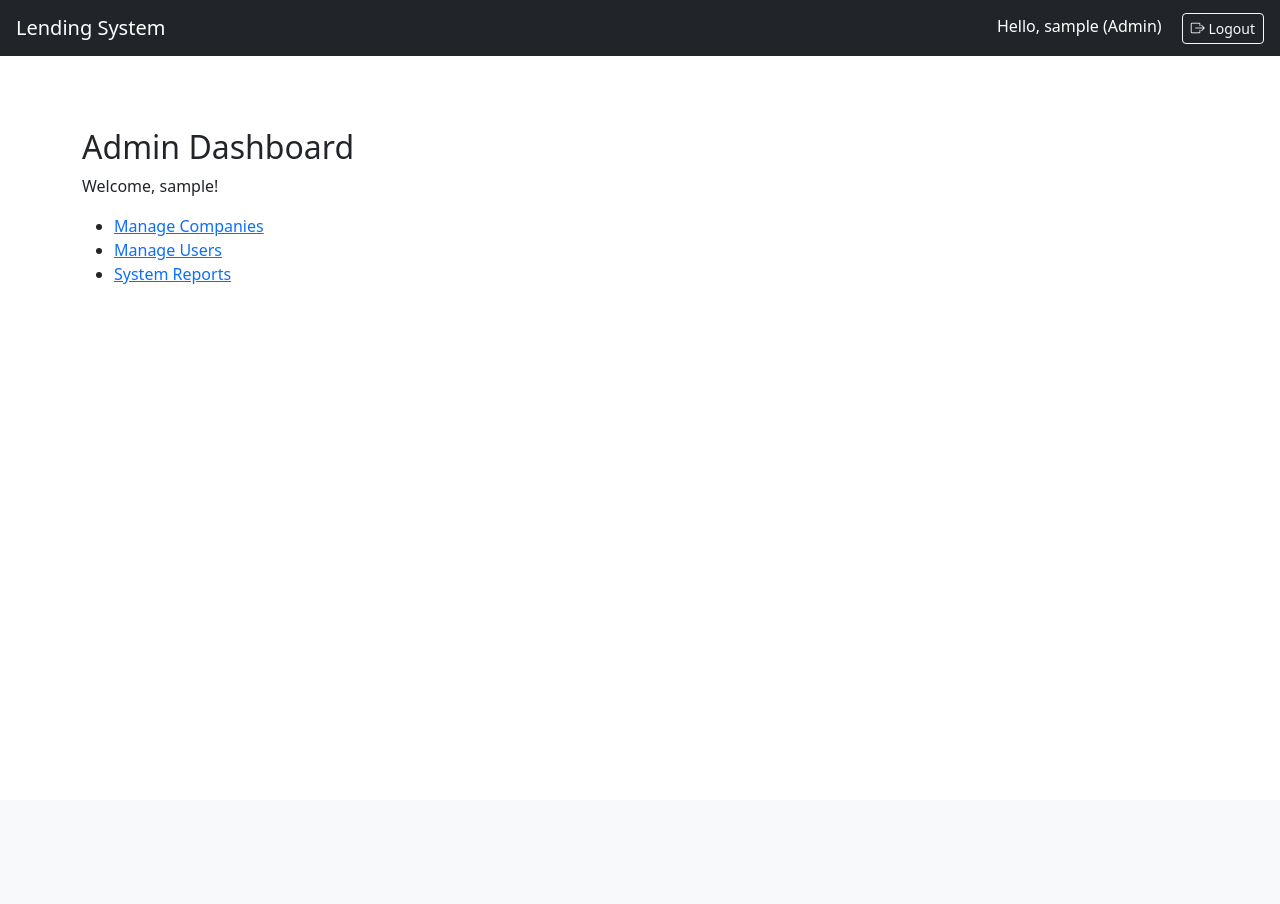
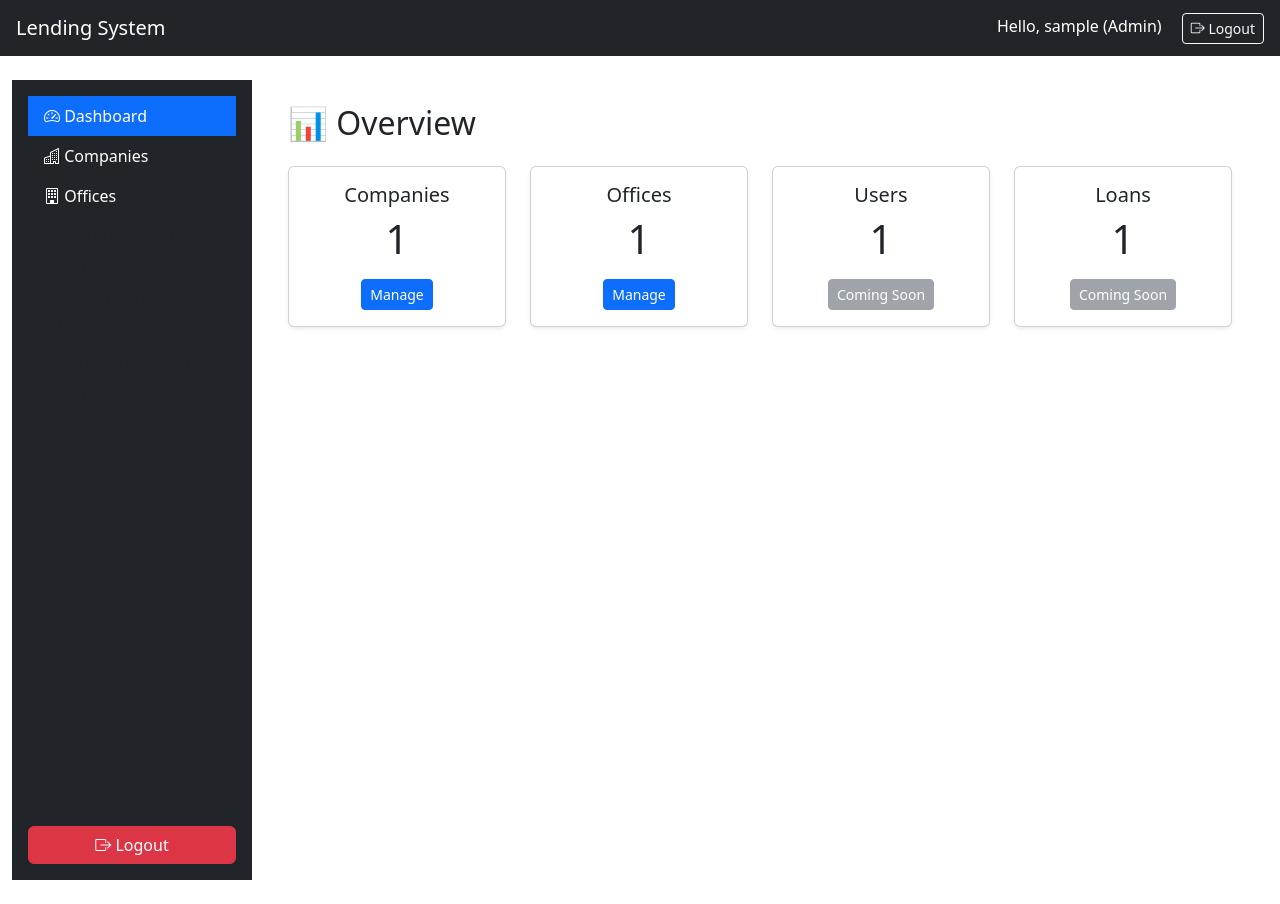
Before and after one commit to meshack34/lending, a Django app: page /dashboard/admin/ in a window 1280 px wide. Before the commit the page ends 284 px from the top, so only its background shows below. Run offline with Django 5.2, Linux system fonts and the light colour scheme; a user stored in the database is signed in; tables that the repository leaves empty hold one stand-in row (values such as "Sample post").

Commit message:
admin dashboard

```diff
--- a/lending/urls.py
+++ b/lending/urls.py
@@ -1,5 +1,6 @@
+# lending/urls.py
 from django.urls import path
-from .views import auth, dashboards, member
+from .views import auth, dashboards, member, admin
 
 urlpatterns = [
     # Public
@@ -11,10 +12,18 @@ urlpatterns = [
     path("register/", auth.member_register, name="member_register"),
 
     # Dashboards
-    path("dashboard/admin/", dashboards.admin_dashboard, name="admin_dashboard"),
+    path("dashboard/admin/", admin.admin_dashboard, name="admin_dashboard"),
     path("dashboard/manager/", dashboards.manager_dashboard, name="manager_dashboard"),
     path("dashboard/officer/", dashboards.officer_dashboard, name="officer_dashboard"),
     path("dashboard/member/", member.member_dashboard, name="member_dashboard"),
+
+    # Admin Features - Companies
+    path("admin/companies/", admin.company_list, name="company_list"),
+    path("admin/companies/create/", admin.company_create, name="company_create"),
+
+    # Admin Features - Offices
+    path("admin/offices/", admin.office_list, name="office_list"),
+    path("admin/offices/create/", admin.office_create, name="office_create"),
 
     # Member features
     path("member/profile/", member.member_profile, name="member_profile"),
--- a/lending/views/admin.py
+++ b/lending/views/admin.py
@@ -1,9 +1,22 @@
+# lending/views/admin.py
 from django.shortcuts import render, redirect, get_object_or_404
 from django.contrib import messages
 from django.contrib.auth.decorators import login_required
-from ..models import Company, Office, User
 from ..forms import CompanyForm, OfficeForm
 from .mixins import admin_required
+from ..models import Company, Office, User, Loan
+
+
+@login_required
+@admin_required
+def admin_dashboard(request):
+    stats = {
+        "companies": Company.objects.count(),
+        "offices": Office.objects.count(),
+        "users": User.objects.count(),
+        "loans": Loan.objects.count(),
+    }
+    return render(request, "admin/dashboard.html", {"stats": stats})
 
 @login_required
 @admin_required
--- a/lending/views/dashboards.py
+++ b/lending/views/dashboards.py
@@ -4,10 +4,6 @@ from django.contrib.auth.decorators import login_required
 from django.shortcuts import render
 from .mixins import admin_required, manager_required, officer_required, member_required
 
-@login_required
-@admin_required
-def admin_dashboard(request):
-    return render(request, "dashboard/admin.html")
 
 @login_required
 @manager_required
--- /dev/null
+++ b/templates/admin/dashboard.html
@@ -0,0 +1,50 @@
+{% extends "base_admin.html" %}
+{% load static %}
+
+{% block admin_content %}
+<div class="container-fluid">
+  <h2 class="mb-4">📊 Overview</h2>
+
+  <div class="row">
+    <div class="col-md-3">
+      <div class="card text-center shadow-sm">
+        <div class="card-body">
+          <h5 class="card-title">Companies</h5>
+          <p class="display-6">{{ stats.companies }}</p>
+          <a href="{% url 'company_list' %}" class="btn btn-sm btn-primary">Manage</a>
+        </div>
+      </div>
+    </div>
+
+    <div class="col-md-3">
+      <div class="card text-center shadow-sm">
+        <div class="card-body">
+          <h5 class="card-title">Offices</h5>
+          <p class="display-6">{{ stats.offices }}</p>
+          <a href="{% url 'office_list' %}" class="btn btn-sm btn-primary">Manage</a>
+        </div>
+      </div>
+    </div>
+
+    <div class="col-md-3">
+      <div class="card text-center shadow-sm">
+        <div class="card-body">
+          <h5 class="card-title">Users</h5>
+          <p class="display-6">{{ stats.users }}</p>
+          <a href="#" class="btn btn-sm btn-secondary disabled">Coming Soon</a>
+        </div>
+      </div>
+    </div>
+
+    <div class="col-md-3">
+      <div class="card text-center shadow-sm">
+        <div class="card-body">
+          <h5 class="card-title">Loans</h5>
+          <p class="display-6">{{ stats.loans }}</p>
+          <a href="#" class="btn btn-sm btn-secondary disabled">Coming Soon</a>
+        </div>
+      </div>
+    </div>
+  </div>
+</div>
+{% endblock %}
--- a/templates/base_admin.html
+++ b/templates/base_admin.html
@@ -1,4 +1,13 @@
 {% extends "base.html" %}
-{% block sidenav %}
+{% load static %}
+
+{% block content %}
+<div class="d-flex">
   {% include "partials/_sidenav_admin.html" %}
+
+  <!-- Main content -->
+  <main class="flex-grow-1 p-4 overflow-auto" style="min-height:100vh;">
+    {% block admin_content %}{% endblock %}
+  </main>
+</div>
 {% endblock %}
--- a/templates/dashboard/admin.html
+++ /dev/null
@@ -1,12 +0,0 @@
-{% extends "base.html" %}
-{% block content %}
-<div class="container py-5">
-  <h2>Admin Dashboard</h2>
-  <p>Welcome, {{ request.user.username }}!</p>
-  <ul>
-    <li><a href="#">Manage Companies</a></li>
-    <li><a href="#">Manage Users</a></li>
-    <li><a href="#">System Reports</a></li>
-  </ul>
-</div>
-{% endblock %}
--- a/templates/partials/_sidenav_admin.html
+++ b/templates/partials/_sidenav_admin.html
@@ -1,9 +1,50 @@
-<nav id="sidebar" class="bg-dark text-white vh-100 p-3">
-  <h5 class="text-center mb-4">Admin Panel</h5>
-  <ul class="nav flex-column">
-    <li class="nav-item"><a href="{% url 'admin_dashboard' %}" class="nav-link text-white"><i class="bi bi-speedometer2"></i> Dashboard</a></li>
-    <li class="nav-item"><a href="{% url 'user_management' %}" class="nav-link text-white"><i class="bi bi-people"></i> User Management</a></li>
-    <li class="nav-item"><a href="{% url 'loan_policies' %}" class="nav-link text-white"><i class="bi bi-gear"></i> Loan Policies</a></li>
-    <li class="nav-item"><a href="{% url 'reports' %}" class="nav-link text-white"><i class="bi bi-bar-chart"></i> Reports</a></li>
+{% load static %}
+
+<nav id="sidebar" class="bg-dark text-white vh-100 d-flex flex-column p-3" style="width:240px;">
+  <!-- Navigation Links -->
+  <ul class="nav flex-column mb-auto flex-grow-1">
+    <li class="nav-item">
+      <a href="{% url 'admin_dashboard' %}"
+         class="nav-link text-white {% if request.resolver_match.url_name == 'admin_dashboard' %}active bg-primary{% endif %}">
+        <i class="bi bi-speedometer2"></i> Dashboard
+      </a>
+    </li>
+    <li class="nav-item">
+      <a href="{% url 'company_list' %}"
+         class="nav-link text-white {% if request.resolver_match.url_name == 'company_list' %}active bg-primary{% endif %}">
+        <i class="bi bi-buildings"></i> Companies
+      </a>
+    </li>
+    <li class="nav-item">
+      <a href="{% url 'office_list' %}"
+         class="nav-link text-white {% if request.resolver_match.url_name == 'office_list' %}active bg-primary{% endif %}">
+        <i class="bi bi-building"></i> Offices
+      </a>
+    </li>
+    <li class="nav-item">
+      <a href="#" class="nav-link text-muted disabled">
+        <i class="bi bi-people"></i> Users (Coming Soon)
+      </a>
+    </li>
+    <li class="nav-item">
+      <a href="#" class="nav-link text-muted disabled">
+        <i class="bi bi-cash-coin"></i> Loan Policies (Coming Soon)
+      </a>
+    </li>
+    <li class="nav-item">
+      <a href="#" class="nav-link text-muted disabled">
+        <i class="bi bi-bar-chart"></i> Reports (Coming Soon)
+      </a>
+    </li>
+
+    <!-- Logout at bottom -->
+    <li class="nav-item mt-auto">
+      <form method="post" action="{% url 'logout' %}">
+        {% csrf_token %}
+        <button type="submit" class="btn btn-danger w-100">
+          <i class="bi bi-box-arrow-right"></i> Logout
+        </button>
+      </form>
+    </li>
   </ul>
 </nav>
```
Also changed, not shown: lending/forms.py (+26 -0 lines), templates/admin/company_form.html (added), templates/admin/company_list.html (added), templates/admin/office_form.html (added), templates/admin/office_list.html (added).
